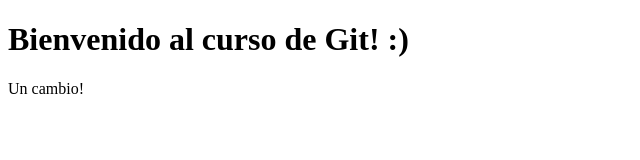
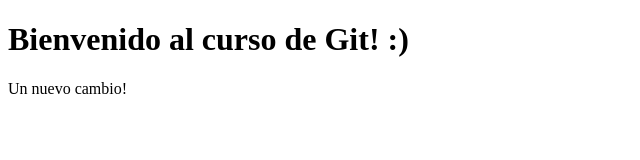
Before and after one commit to next-anakarenrosas/otro_proyecto, a plain HTML site: page index.html in a window 1280 px wide. Shown: the full height of the page, 0-640 px from the left. Drawn offline with Linux system fonts and the light colour scheme.

Commit message:
Un nuevo cambio

```diff
--- a/index.html
+++ b/index.html
@@ -7,6 +7,6 @@
 </head>
 <body>
     <h1>Bienvenido al curso de Git! :)</h1>
-    <p>Un cambio!</p>
+    <p>Un nuevo cambio!</p>
 </body>
 </html>
```
